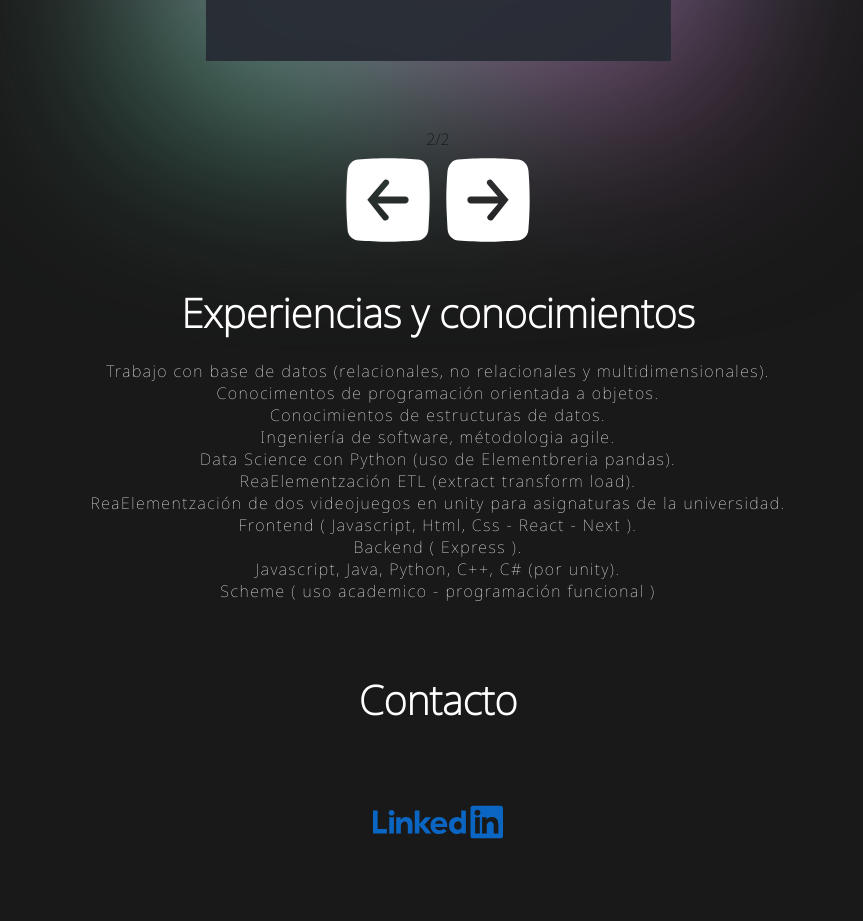
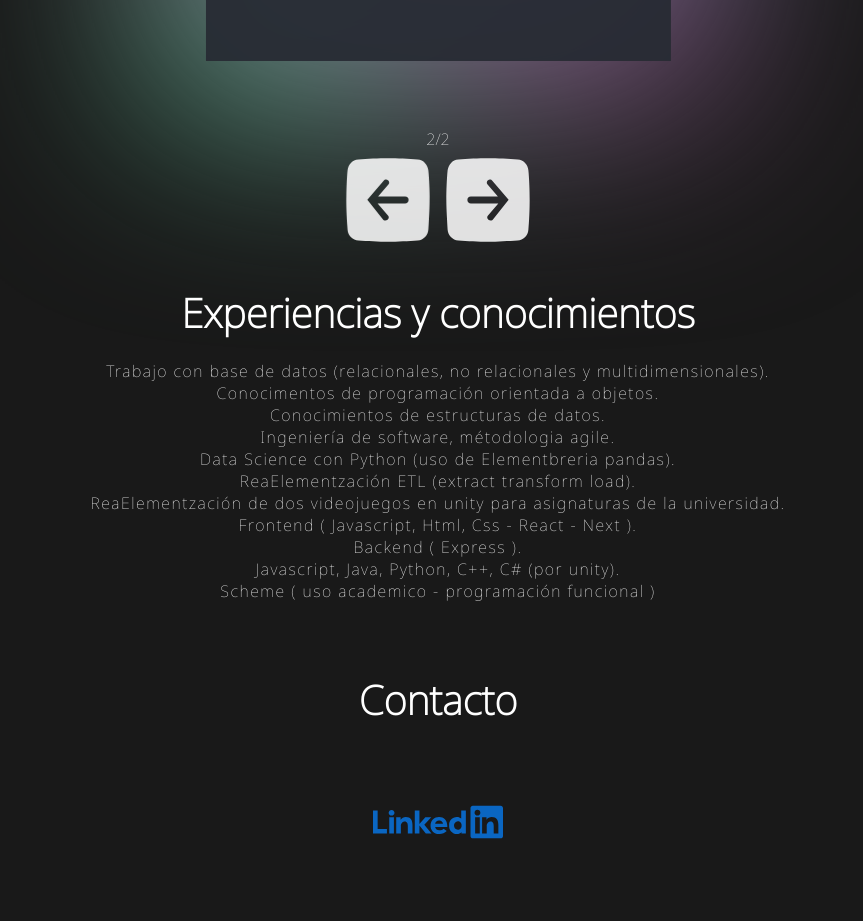
Before and after one commit to Dbaljeet/AngeloWebsite, a React (Vite) app in the folder AngeloWebsite/: page / in a window 1280 px wide. Shown: the part 1020-1941 px from the top of the page, without its empty margins (202-1065 px from the left). Built offline with nearby package versions, Linux system fonts and the light colour scheme.

Commit message:
[Change] Arrow svg, [Delete] unnecessary varuables
-Arrow.svg->React component
-Delete PreviousIndex state
-Delete nextIndex state

```diff
--- /dev/null
+++ b/AngeloWebsite/src/assets/Arrow.jsx
@@ -0,0 +1,28 @@
+//<!-- License: CC Attribution. Made by remartwork: https://dribbble.com/remartwork -->
+import styled from "styled-components"
+const ARROW = styled.button`
+    background-color:transparent;
+    cursor: pointer;
+    width:100px;
+    ${props=>props.left && 'transform:rotateY(3.142rad)'};
+    border:none;
+    color:${props=>props.color};
+    &:hover{
+        color:#fff;
+    }
+
+`
+const Arrow = ({width, left, onClick, color}) =>{
+    return(
+
+        <>
+        <ARROW width={width} left={left} onClick={onClick} color={color}>
+            <svg width={width} height="100%" viewBox="0 0 24 24" fill="none" xmlns="http://www.w3.org/2000/svg">
+            <path d="M21.6907 4.88654C21.5876 3.54633 20.5567 2.41231 19.1134 2.30922C17.0515 2.10303 14.1649 1.99994 12 1.99994C9.83505 1.99994 6.94845 2.10303 4.8866 2.30922C4.16495 2.30922 3.54639 2.6185 3.13402 3.13396C2.72165 3.64942 2.41237 4.16489 2.30928 4.88654C2.10309 6.94839 2 9.83499 2 11.9999C2 14.1649 2.20619 17.0515 2.30928 19.1133C2.41237 20.4535 3.4433 21.5876 4.8866 21.6907C6.94845 21.8968 9.83505 21.9999 12 21.9999C14.1649 21.9999 17.0515 21.7938 19.1134 21.6907C20.4536 21.5876 21.5876 20.5566 21.6907 19.1133C21.8969 17.0515 22 14.1649 22 11.9999C22 9.83499 21.8969 6.94839 21.6907 4.88654ZM16.9485 11.9653L13.2371 16.6391C13.134 16.8453 12.9278 16.9484 12.6186 16.9484C12.4124 16.9484 12.3093 16.8453 12.1031 16.7422C11.7938 16.4329 11.6907 16.0206 12 15.7113L14.4742 12.8247H7.87629C7.46392 12.8247 7.05155 12.5154 7.05155 11.9999C7.05155 11.4845 7.36082 11.1752 7.87629 11.1752H14.3711L11.8969 8.2886C11.5876 7.97932 11.6907 7.46386 12 7.25767C12.3093 6.94839 12.8247 7.05148 13.0309 7.36076L16.9485 11.9653Z"
+            fill="currentColor"/>
+            </svg>
+        </ARROW>
+        </>
+    )
+}
+export default Arrow
--- a/AngeloWebsite/src/assets/Github.jsx
+++ b/AngeloWebsite/src/assets/Github.jsx
@@ -2,7 +2,7 @@
 const Github = ({width}) =>{
     return(
         <>
-            <svg color="currentColor" width={width} height="auto" viewBox="0 -3 256 256" xmlns="http://www.w3.org/2000/svg" preserveAspectRatio="xMidYMid">
+            <svg color="currentColor" width={width} height="100%" viewBox="0 -3 256 256" xmlns="http://www.w3.org/2000/svg" preserveAspectRatio="xMidYMid">
                 <title>Github</title>
                 <path d="M128.001 0C57.317 0 0 57.307 0 128.001c0 56.554 36.676 104.535 87.535 121.46 6.397 1.185 8.746-2.777
                 8.746-6.158 0-3.052-.12-13.135-.174-23.83-35.61 7.742-43.124-15.103-43.124-15.103-5.823-14.795-14.213-18.73-14.213-18.73-11.613-7.944.876-7.78.876-7.78
--- a/AngeloWebsite/src/components/Portfolio/Portfolio.jsx
+++ b/AngeloWebsite/src/components/Portfolio/Portfolio.jsx
@@ -1,8 +1,8 @@
 import React, {useState, useRef, useEffect} from "react";
 import PYTYM from '../../assets/PYTYM.png'
 import GiphyAll from '../../assets/GiphyAll.png'
-import Arrow from '../../assets/Arrow.svg'
-import { Figure,FigureCenter, IMG , Background, Section, ARROW} from "./styles";
+import Arrow from '../../assets/Arrow'
+import { Figure,FigureCenter, IMG , Background, Section, Amount } from "./styles";
 import { SecondaryTitle } from '../Titles/index'
 
 import {ModalPortalPortfolio} from '../Modals/PortfolioModal'
@@ -21,11 +21,10 @@ const Portfolio = () =>{
 
     const where = `${selectedIndex+1}/${LENGTH}`
 
-    const [previousIndex,setPreviousIndex] = useState(LENGTH)
+
     const [previousImage, setPreviousImage] = useState(images[LENGTH-1])
 
     const [nextImage, setNextImage] = useState(images[1])
-    const [nextIndex, setNextIndex] = useState(images[1])
 
     const [loaded, setLoaded] = useState(false)
 
@@ -45,11 +44,11 @@ const Portfolio = () =>{
     };
     useEffect(() => {
         if ( selectedIndex == 0 ){
-            setPreviousIndex(LENGTH - 1)
+
             setPreviousImage(images[LENGTH - 1])
             setNextImage[ 1 ]
         }else{
-            setPreviousIndex(selectedIndex - 1)
+
             setPreviousImage(images[selectedIndex - 1])
 
         }
@@ -100,16 +99,16 @@ const Portfolio = () =>{
                     <IMG loading="lazy" src={`${nextImage}`} alt="img3" onClick={Next} className="carr"/>
                 </Figure>
             </Background>
-            <div>
+            <Amount>
                 {where}
-            </div>
+            </Amount>
 
 
-                <ARROW onClick={Previous} src={Arrow} left={true}></ARROW>
+                <Arrow widht={'24px'} color="#ffffffdc" onClick={Previous} left={true}></Arrow>
 
 
 
-                <ARROW onClick={Next} src={Arrow} left={false}></ARROW>
+                <Arrow widht={'24px'} color="#ffffffdc" onClick={Next} left={false}></Arrow>
 
         </Section>
 
--- a/AngeloWebsite/src/components/Portfolio/styles.jsx
+++ b/AngeloWebsite/src/components/Portfolio/styles.jsx
@@ -134,10 +134,7 @@ export const Background = styled.section `
   }
 
 `
-
-export const ARROW = styled.img`
-  background-color:transparent;
-  cursor: pointer;
-  width:100px;
-  ${props=>props.left && 'transform:rotateY(3.142rad)'}
+export const Amount = styled.label`
+  display:block;
+  color:#fff;
 `
```
Also changed, not shown: AngeloWebsite/src/assets/Arrow.svg (deleted).
